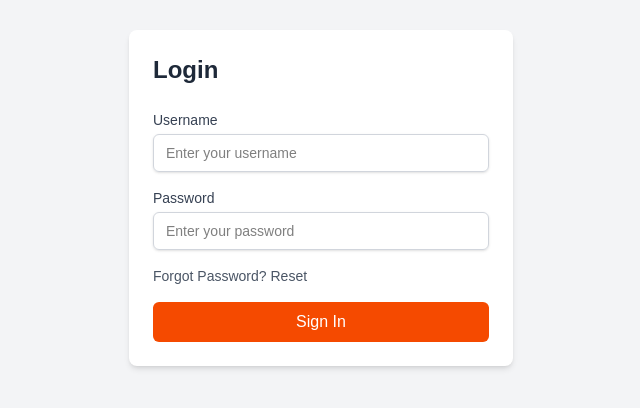
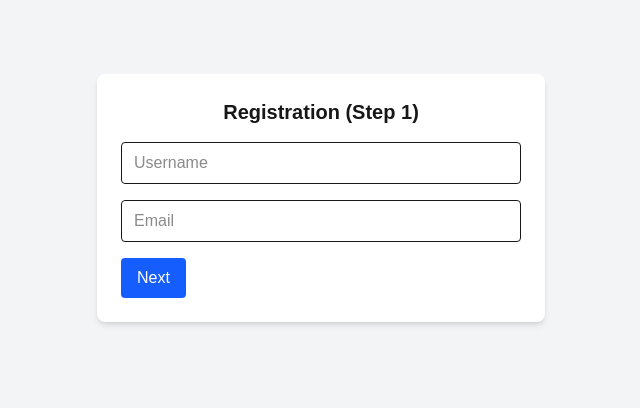
Before and after one commit to pacheko-ke/saccofx, a Next.js app: page /register in a window 1280 px wide. Shown: the part 202-610 px from the top of the page, without its empty margins (319-959 px from the left). Built offline with nearby package versions, Linux system fonts and the light colour scheme.

Commit message:
updates on login

```diff
--- a/app/(auth)/login/page.tsx
+++ b/app/(auth)/login/page.tsx
@@ -2,10 +2,12 @@
 export default function Login() {
 
     return (
-        <div className="flex items-center justify-center h-screen bg-gray-100">
+        <div className="gap-y-10 flex items-center justify-center h-screen bg-gray-100">
+
+
             <div className="w-full max-w-sm bg-white rounded-lg shadow-md p-6">
-                <span className="text-2xl right font-semibold text-gray-900">saccofx <span className="text-orange-400">pro.</span></span>
-                <h2 className="text-2xl font-bold text-left  text-gray-800 mb-6">
+               <div> <span className="text-lg right font-semibold text-gray-900">saccofx <span className="text-orange-400">pro.</span></span></div>
+                <h2 className="pt-10 text-2xl font-bold text-left  text-gray-800 mb-6">
                     Login
                 </h2>
                 <form className="space-y-4">
--- a/app/(auth)/register/page.tsx
+++ b/app/(auth)/register/page.tsx
@@ -1,59 +1,122 @@
+"use client";
+import { useState } from "react";
 
 export default function Register() {
+  const [step, setStep] = useState(1);
+  const [formData, setFormData] = useState({
+    username: "",
+    email: "",
+    password: "",
+    address: "",
+    phone: "",
+  });
+
+  const handleChange = (e) => {
+    setFormData({ ...formData, [e.target.name]: e.target.value });
+  };
+
+  const nextStep = () => setStep(step + 1);
+  const prevStep = () => setStep(step - 1);
+
+  const handleSubmit = (e) => {
+    e.preventDefault();
+    console.log("Final Data:", formData);
+    alert("Registration complete!");
+  };
 
   return (
     <div className="flex items-center justify-center min-h-screen bg-gray-100">
-            <div className="w-full max-w-sm bg-white rounded-lg shadow-md p-6">
-                <h2 className="text-2xl font-bold text-left  text-gray-800 mb-6">
-                    Login
+      <div className="w-full max-w-md bg-white shadow-md rounded-lg p-6">
+        <h2 className="text-xl font-bold text-center mb-4">
+          Registration (Step {step})
         </h2>
-                <form className="space-y-4">
-                    {/* Username */}
-                    <div>
-                        <label
-                            htmlFor="username"
-                            className="block text-sm font-medium text-gray-700"
-                        >
-                            Username
-                        </label>
+
+        <form onSubmit={handleSubmit} className="space-y-4">
+          {step === 1 && (
+            <>
               <input
                 type="text"
-                            id="username"
-                            className="mt-1 block w-full px-3 py-2 border text-black border-gray-300
-                         rounded-md shadow-sm focus:outline-none focus:ring-blue-500
-                         focus:border-blue-500 sm:text-sm"
-                            placeholder="Enter your username"
+                name="username"
+                placeholder="Username"
+                value={formData.username}
+                onChange={handleChange}
+                className="w-full border px-3 py-2 rounded"
               />
-                    </div>
+              <input
+                type="email"
+                name="email"
+                placeholder="Email"
+                value={formData.email}
+                onChange={handleChange}
+                className="w-full border px-3 py-2 rounded"
+              />
+            </>
+          )}
 
-                    {/* Password */}
-                    <div>
-                        <label
-                            htmlFor="password"
-                            className="block text-sm font-medium text-gray-700"
-                        >
-                            Password
-                        </label>
+          {step === 2 && (
+            <>
               <input
                 type="password"
-                            id="password"
-                            className="mt-1 block w-full px-3 py-2 border text-black border-gray-300
-                         rounded-md shadow-sm focus:outline-none focus:ring-blue-500
-                         focus:border-blue-500 sm:text-sm"
-                            placeholder="Enter your password"
+                name="password"
+                placeholder="Password"
+                value={formData.password}
+                onChange={handleChange}
+                className="w-full border px-3 py-2 rounded"
               />
-                    </div>
-                    <p className="text-sm text-gray-600 mt-2"> Forgot Password? Reset</p>
+              <input
+                type="text"
+                name="address"
+                placeholder="Address"
+                value={formData.address}
+                onChange={handleChange}
+                className="w-full border px-3 py-2 rounded"
+              />
+            </>
+          )}
 
-                    {/* Submit Button */}
+          {step === 3 && (
+            <>
+              <input
+                type="text"
+                name="phone"
+                placeholder="Phone Number"
+                value={formData.phone}
+                onChange={handleChange}
+                className="w-full border px-3 py-2 rounded"
+              />
+              <p className="text-sm text-gray-600">
+                Review your details before submitting.
+              </p>
+            </>
+          )}
+
+          <div className="flex justify-between">
+            {step > 1 && (
+              <button
+                type="button"
+                onClick={prevStep}
+                className="bg-gray-300 px-4 py-2 rounded hover:bg-gray-400"
+              >
+                Back
+              </button>
+            )}
+            {step < 3 ? (
+              <button
+                type="button"
+                onClick={nextStep}
+                className="bg-blue-600 text-white px-4 py-2 rounded hover:bg-blue-700"
+              >
+                Next
+              </button>
+            ) : (
               <button
                 type="submit"
-                        className="w-full bg-orange-600 text-white py-2 px-4 rounded-md
-                       hover:bg-orange-700 focus:outline-none focus:ring-2
-                       focus:ring-orange-500 focus:ring-offset-1"
+                className="bg-green-600 text-white px-4 py-2 rounded hover:bg-green-700"
               >
-                        Sign In
+                Submit
               </button>
+            )}
+          </div>
         </form>
       </div>
     </div>
```
Lines whose indentation alone changed are shown as unchanged.
